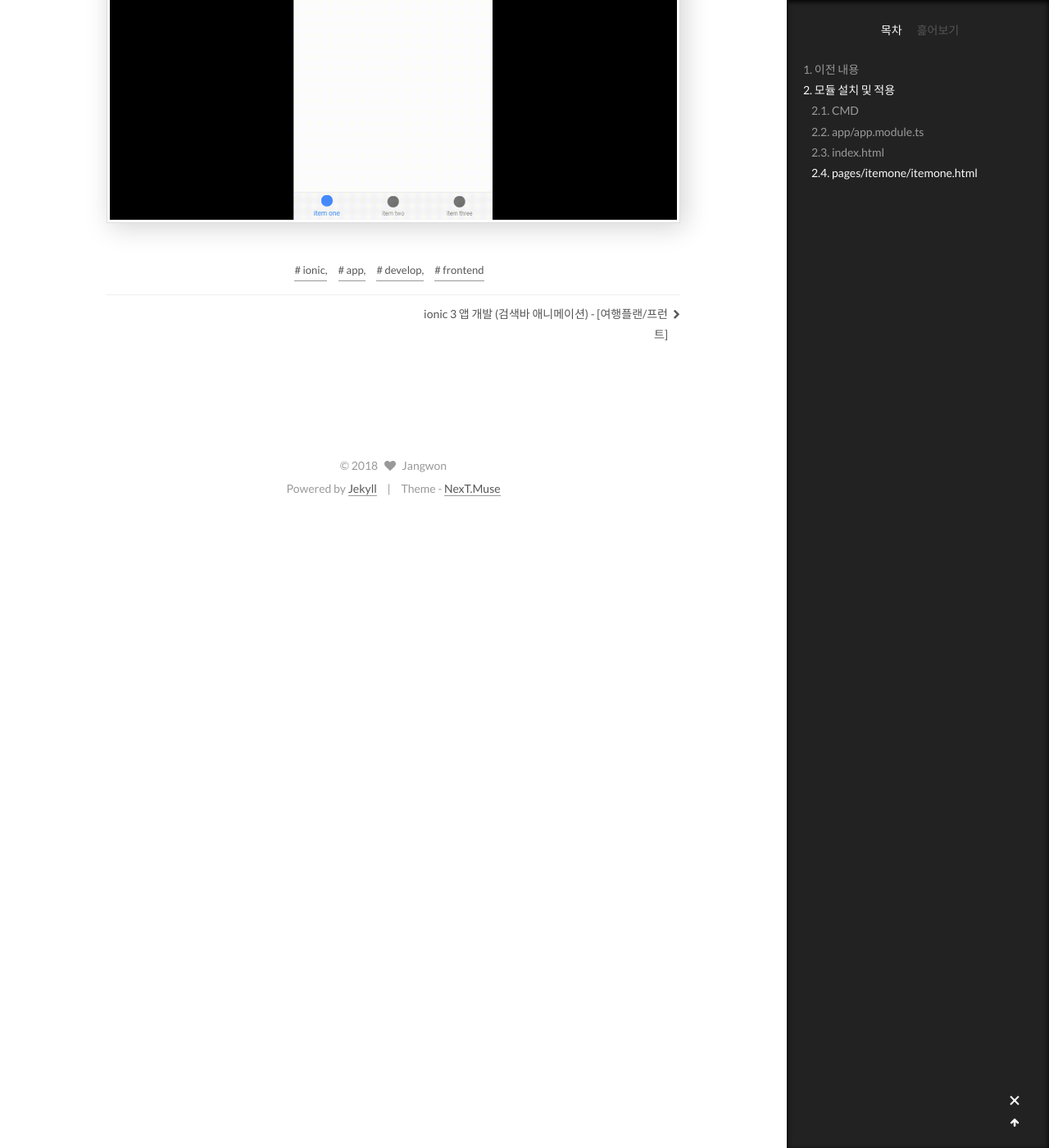
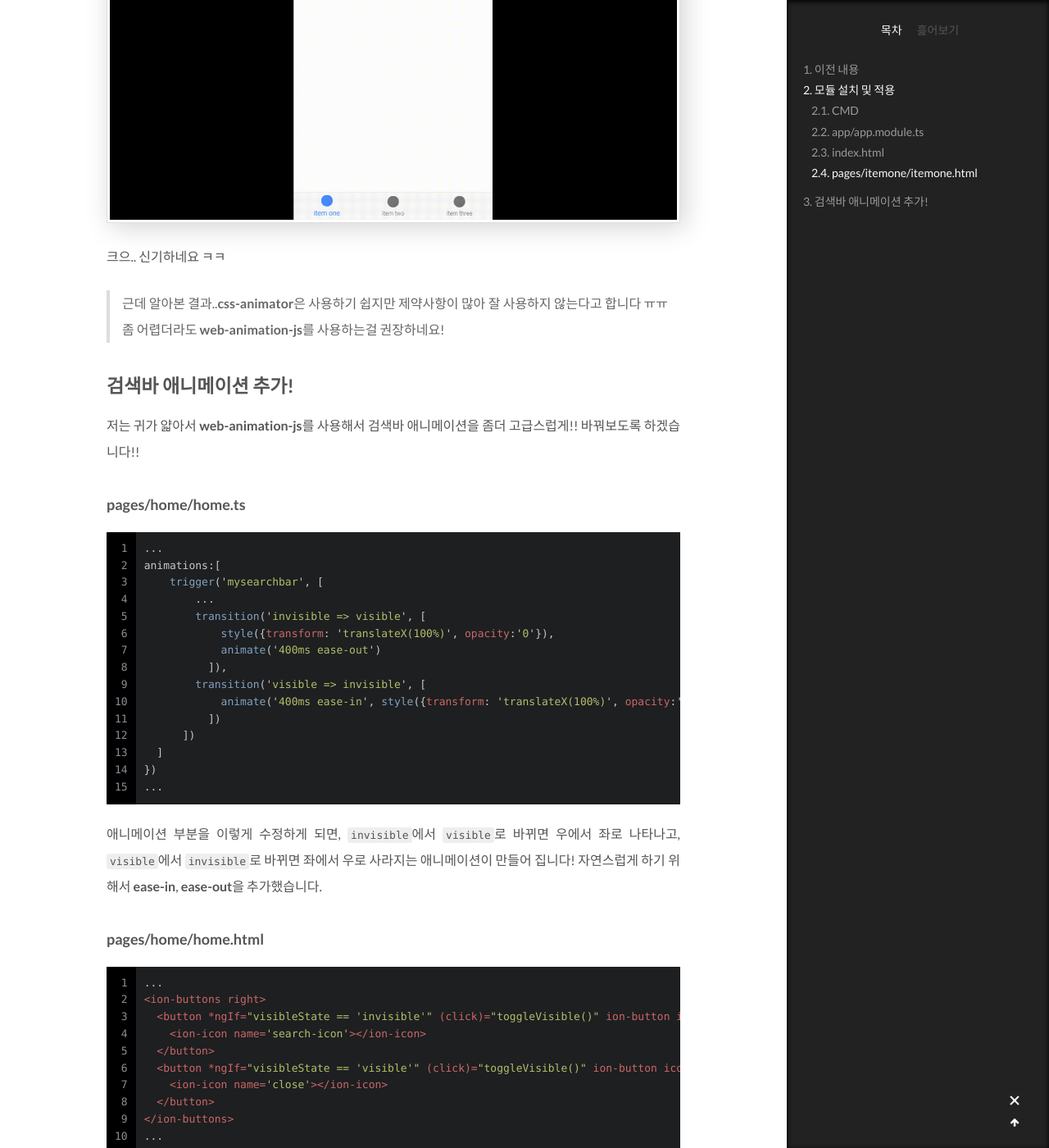
Before and after one commit to wkddnjset/wkddnjset.github.io, a Jekyll site: the page built from _posts/2018-02-07-ionic-3-앱-개발-(다양한-애니메이션)-[여행플랜].md, in a window 1280 px wide and 1400 px high, scrolled down 2848 px. Shown: the whole window at 82% size. Built offline with Jekyll 4.4.1, drawn with Linux system fonts in a browser that asks for light colours; comment, search, counter and statistics services are not loaded; some of the changed text lies outside the part shown.

Commit message:
2018-02-07

```diff
--- a/_posts/2018-02-07-ionic-3-앱-개발-(다양한-애니메이션)-[여행플랜].md
+++ b/_posts/2018-02-07-ionic-3-앱-개발-(다양한-애니메이션)-[여행플랜].md
@@ -84,3 +84,54 @@ import { AnimationService, AnimatesDirective } from 'css-animator'
 이렇게 간단하게 CSS를 적용하여 인터렉티브한 애니메이션을 구현할 수 있습니다.
 
 ![result-01](https://raw.githubusercontent.com/wkddnjset/wkddnjset.github.io/master/_posts/images/2018-02-07/result_01.gif)
+
+크으.. 신기하네요 ㅋㅋ
+
+> 근데 알아본 결과..**css-animator**은 사용하기 쉽지만 제약사항이 많아 잘 사용하지 않는다고 합니다 ㅠㅠ 좀 어렵더라도 **web-animation-js**를 사용하는걸 권장하네요!
+
+## 검색바 애니메이션 추가!
+
+저는 귀가 얇아서 **web-animation-js**를 사용해서 검색바 애니메이션을 좀더 고급스럽게!! 바꿔보도록 하겠습니다!!
+
+### pages/home/home.ts
+
+{% highlight typescript linenos %}
+...
+animations:[
+    trigger('mysearchbar', [
+        ...
+        transition('invisible => visible', [
+            style({transform: 'translateX(100%)', opacity:'0'}),
+            animate('400ms ease-out')
+          ]),
+        transition('visible => invisible', [
+            animate('400ms ease-in', style({transform: 'translateX(100%)', opacity:'0'}))
+          ])
+      ])
+  ]
+})
+...
+{% endhighlight %}
+
+애니메이션 부분을 이렇게 수정하게 되면, `invisible`에서 `visible`로 바뀌면 우에서 좌로 나타나고, `visible`에서 `invisible`로 바뀌면 좌에서 우로 사라지는 애니메이션이 만들어 집니다! 자연스럽게 하기 위해서 **ease-in**, **ease-out**을 추가했습니다.
+
+### pages/home/home.html
+
+{% highlight html linenos %}
+...
+<ion-buttons right>
+  <button *ngIf="visibleState == 'invisible'" (click)="toggleVisible()" ion-button icon-only>
+    <ion-icon name='search-icon'></ion-icon>
+  </button>
+  <button *ngIf="visibleState == 'visible'" (click)="toggleVisible()" ion-button icon-only>
+    <ion-icon name='close'></ion-icon>
+  </button>
+</ion-buttons>
+...
+{% endhighlight %}
+
+그리고 추가로 **home.html**에서는 `*ngIf`를 사용해서 `invisible`시 검색버튼이 나오고 `visible`시 취소 버튼이 나오도록 만들었습니다!
+
+![result-02](https://raw.githubusercontent.com/wkddnjset/wkddnjset.github.io/master/_posts/images/2018-02-07/result_02.gif)
+
+으아아아 프런트 어렵습니다.. 백엔드와 프런트 둘다 해보고 있지만 개인적으로 프런트가 조금 더 어려운거 같습니다ㅠㅠ 전혀 몰랐어
```
Also changed, not shown: _posts/images/2018-02-07/result_02.gif (added).
